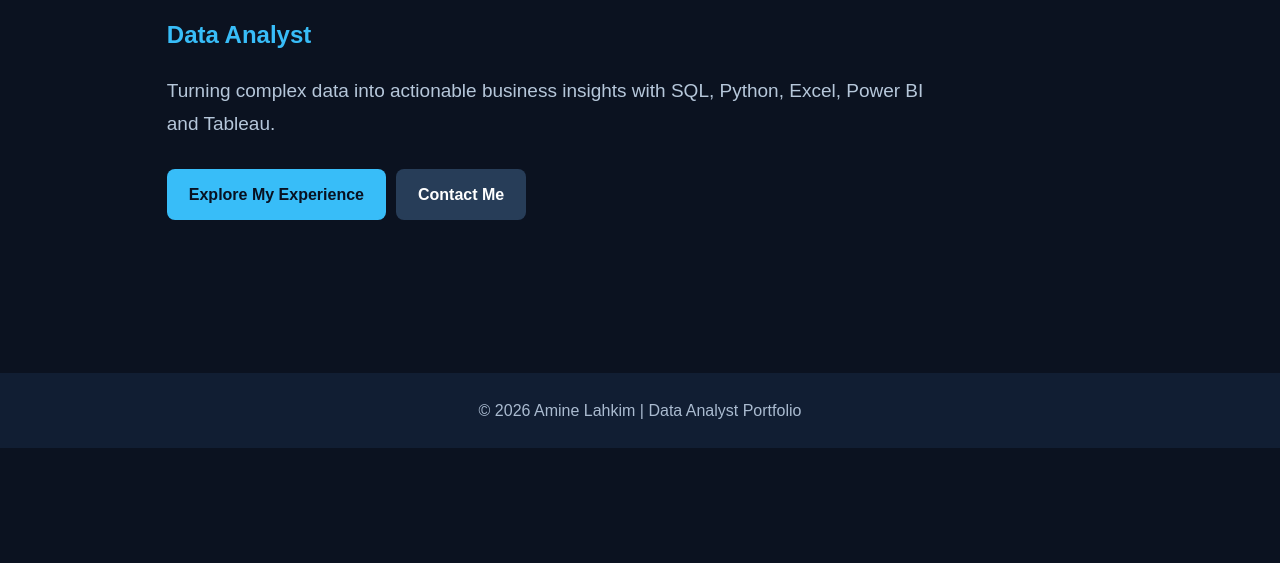
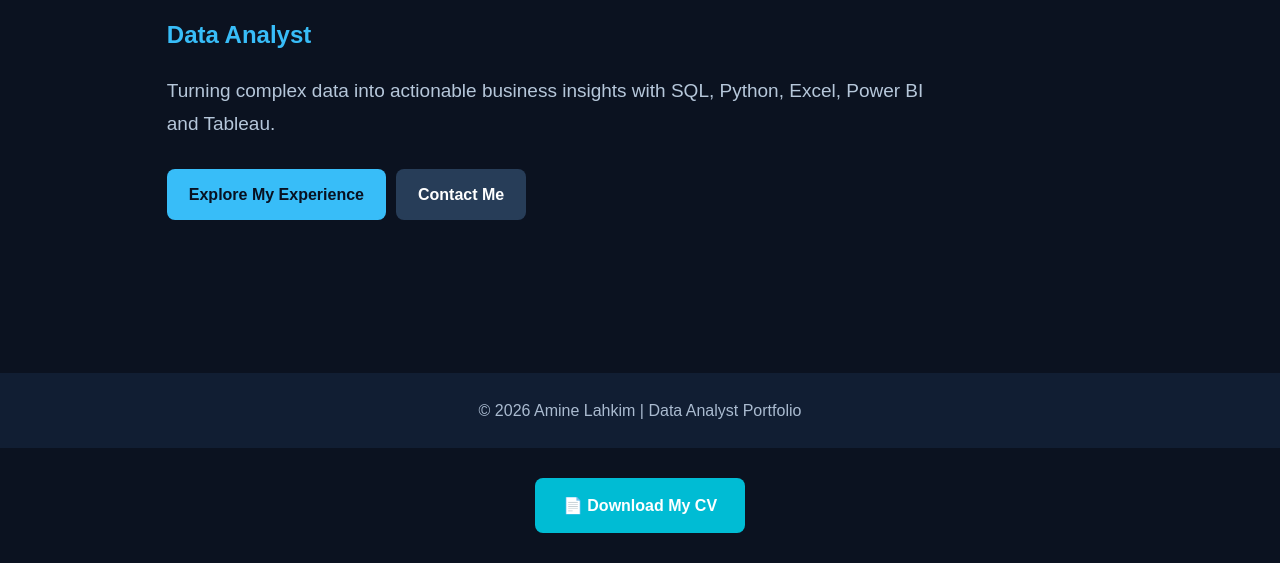
Before and after one commit to amine-lahkim/Data-analyst-portfolio, a plain HTML site: page index.html in a window 1280 px wide. Shown: the part 260-823 px from the top of the page. Before the commit the page ends 800 px from the top, so only its background shows below. Drawn offline with Linux system fonts and the light colour scheme.

Commit message:
Add CV download link to index.html
Added a download link for the CV in the footer.

```diff
--- a/index.html
+++ b/index.html
@@ -1 +1,19 @@
-<!DOCTYPE html><html lang="en"><head><meta charset="UTF-8"><meta name="viewport" content="width=device-width, initial-scale=1"><meta name="description" content="Amine Lahkim — Data Analyst portfolio"><title>Home | Amine Lahkim</title><link rel="stylesheet" href="style.css"></head><body><header><a class="brand" href="index.html">Amine Lahkim</a><nav aria-label="Main navigation"><a class="active" href="index.html">Home</a><a class="" href="about.html">About</a><a class="" href="skills.html">Skills</a><a class="" href="experience.html">Experience</a><a class="" href="education.html">Education</a><a class="" href="certifications.html">Certifications</a><a class="" href="contact.html">Contact</a></nav></header><main><h1>Hello, I’m Amine Lahkim</h1><h2>Data Analyst</h2><p class="lead">Turning complex data into actionable business insights with SQL, Python, Excel, Power BI and Tableau.</p><a class="button" href="experience.html">Explore My Experience</a><a class="button secondary" href="contact.html">Contact Me</a></main><footer>© 2026 Amine Lahkim | Data Analyst Portfolio</footer></body></html>
+<!DOCTYPE html><html lang="en"><head><meta charset="UTF-8"><meta name="viewport" content="width=device-width, initial-scale=1"><meta name="description" content="Amine Lahkim — Data Analyst portfolio"><title>Home | Amine Lahkim</title><link rel="stylesheet" href="style.css"></head><body><header><a class="brand" href="index.html">Amine Lahkim</a><nav aria-label="Main navigation"><a class="active" href="index.html">Home</a><a class="" href="about.html">About</a><a class="" href="skills.html">Skills</a><a class="" href="experience.html">Experience</a><a class="" href="education.html">Education</a><a class="" href="certifications.html">Certifications</a><a class="" href="contact.html">Contact</a></nav></header><main><h1>Hello, I’m Amine Lahkim</h1><h2>Data Analyst</h2><p class="lead">Turning complex data into actionable business insights with SQL, Python, Excel, Power BI and Tableau.</p><a class="button" href="experience.html">Explore My Experience</a><a class="button secondary" href="contact.html">Contact Me</a></main><footer>© 2026 Amine Lahkim | Data Analyst Portfolio</footer><div style="text-align:center; margin:30px 0;">
+
+  <a href="Amine_Lahkim_CV.pdf"
+
+     download
+
+     style="display:inline-block; padding:14px 28px;
+
+            background:#00bcd4; color:white;
+
+            text-decoration:none; border-radius:8px;
+
+            font-weight:bold;">
+
+    📄 Download My CV
+
+  </a>
+
+</div></body></html>
```
